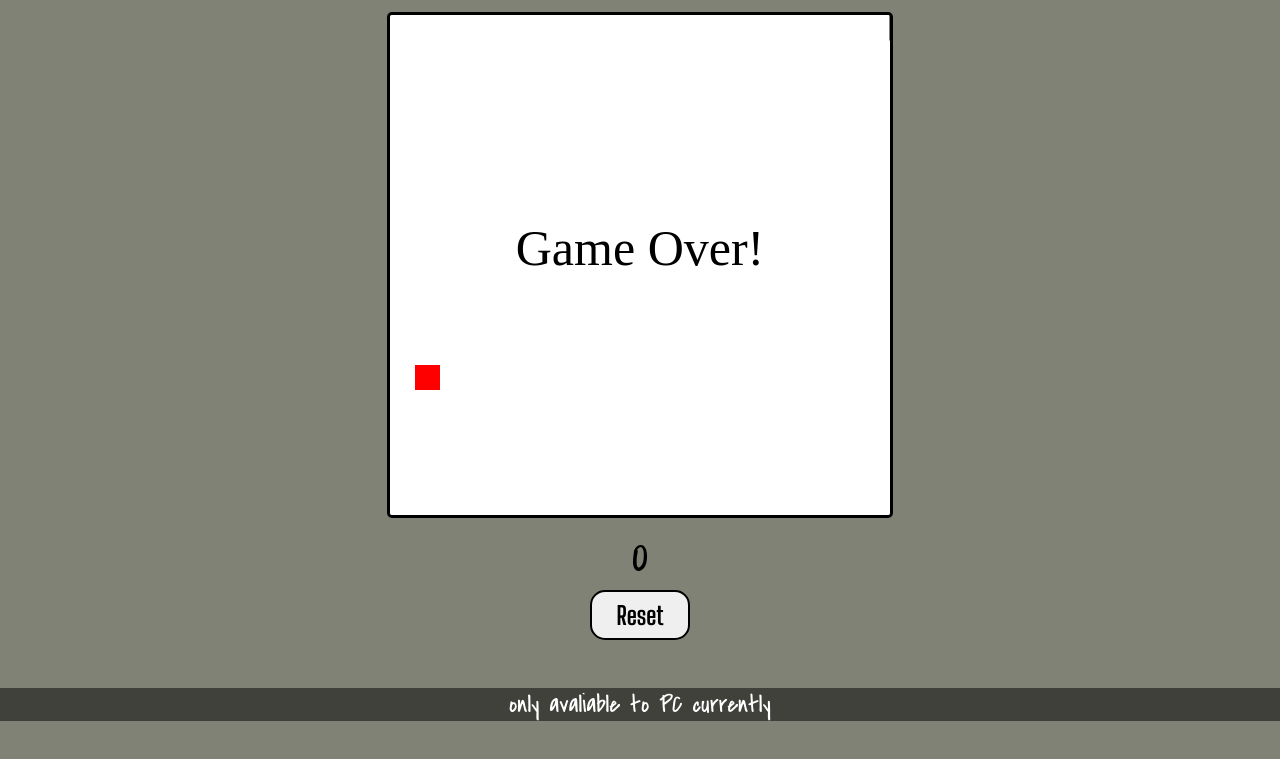
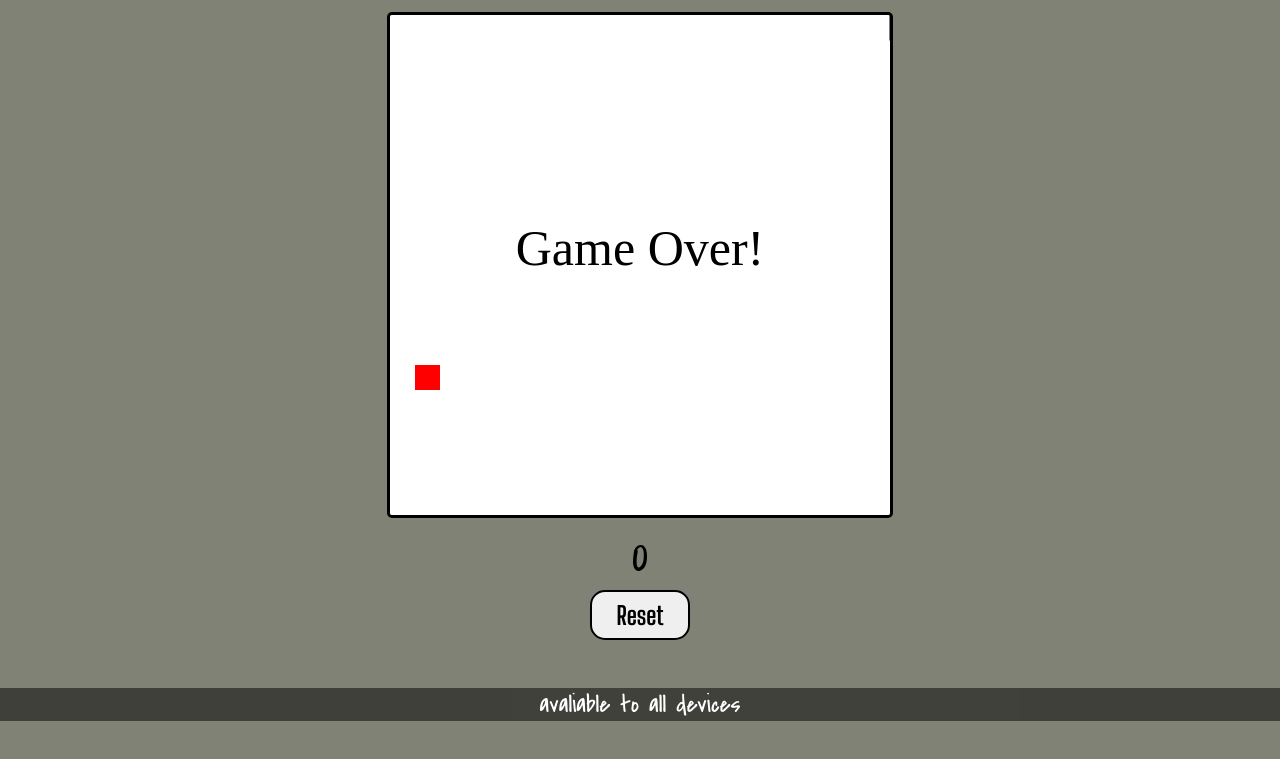
Before and after one commit to Hsusparkkk/Snake, a plain HTML site: page index.html in a window 1280 px wide. Shown: the part 79-838 px from the top of the page. Drawn offline with Linux system fonts and the light colour scheme.

Commit message:
Update index.html

```diff
--- a/index.html
+++ b/index.html
@@ -26,7 +26,7 @@
         <button id="downBtn" class="ctrBtn"  style="visibility: visible;">DOWN</button>
     </div>
 
-    <div id="detail" style="font-size: 25px; ">only avaliable to PC currently</div>
+    <div id="detail" style="font-size: 25px; ">avaliable to all devices</div>
 <script src="index.js"></script>
 </body>
 </html>
```
